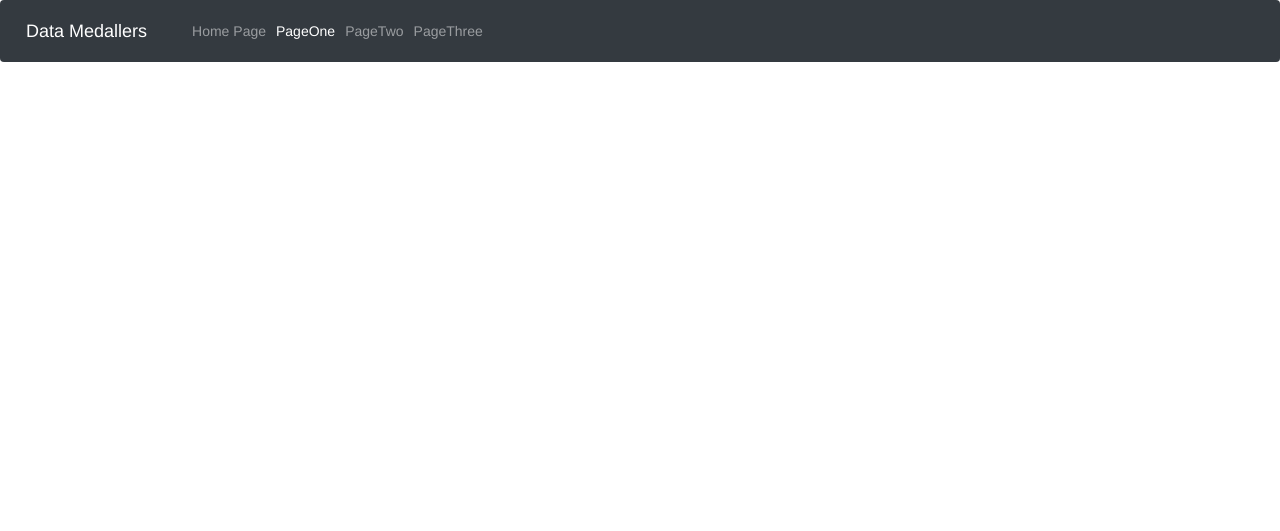
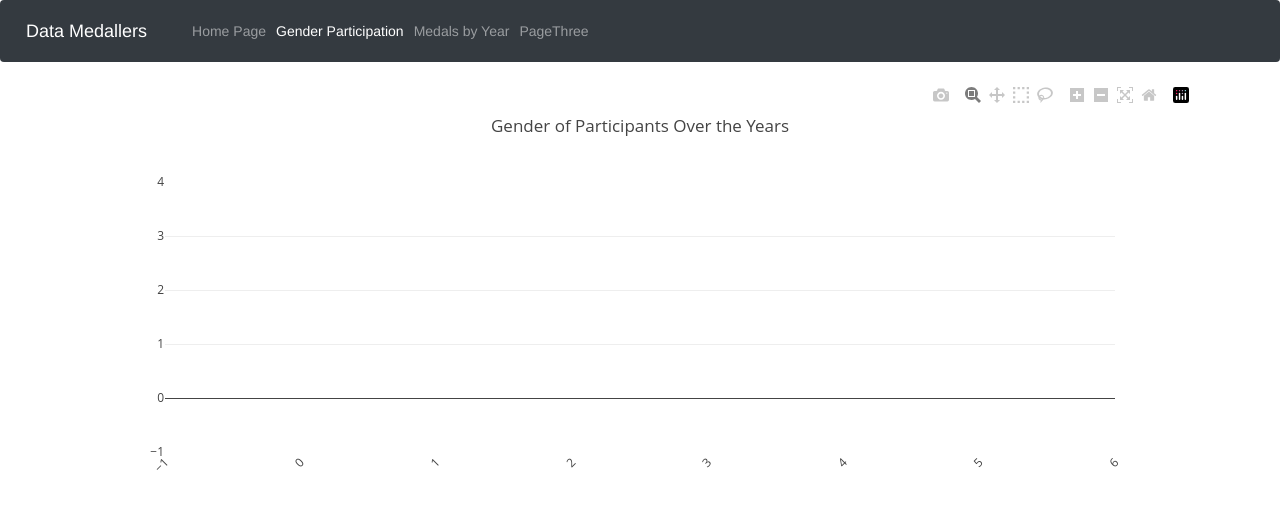
Before and after one commit to Calum-Knight/Project3-OlympicData, a Flask app: page /gender in a window 1280 px wide. Shown: the top 531 px of the page. Run offline with Flask 2, Linux system fonts and the light colour scheme; data that the repository does not hold is empty; some libraries are stand-ins or nearby versions.

Commit message:
Medals by Year page, JS, and app.py files updated

```diff
--- a/app.py
+++ b/app.py
@@ -50,8 +50,8 @@ def pageone():
         "male": results_male,
         "female": results_female
     }
-    # return jsonify(data)
-    return render_template('HTML1.html')
+    return jsonify(data)
+    # return render_template('HTML1.html')
 
 
 
@@ -132,9 +132,13 @@ def years(year):
     silver_ = merge2_df["Silver_Medals"].to_list()
     bronze_ = merge2_df["Bronze_Medals"].to_list()
 
+    medal_lists = []
+    for x in range(len(noc)):
+        medal_dict = {"Country":noc[x], "Gold": gold_[x], "Silver": silver_[x], "Bronze": bronze_[x]}
+        medal_lists.append(medal_dict)
 
 
-    return jsonify(data, nocs,noc, gold_, silver_, bronze_)
+    return jsonify(data, nocs,noc, gold_, silver_, bronze_,medal_lists)
 
 
 
--- a/static/gender_years.js
+++ /dev/null
@@ -1,52 +0,0 @@
-
-d3.json('pageone').then(function (data) {
-
-
-    console.log(data);
-
-    let olympic_year_f = data["female"].map(function (year) {
-        return year.year;
-    });
-    console.log("Year:", olympic_year_f);
-
-    let olympic_year_m = data["male"].map(function (year) {
-        return year.year;
-    });
-    console.log("Year:", olympic_year_m);
-
-    let olympic_f = data["female"].map(function (data) {
-        return data.count;
-    });
-    console.log("Female:", olympic_f);
-
-    let olympic_m = data["male"].map(function (data) {
-        return data.count;
-    });
-    console.log("Male:", olympic_m);
-
-
-
-    trace1 = {
-        x: olympic_year_f,
-        y: olympic_f,
-        type: 'bar'
-    };
-    trace2 = {
-        x: olympic_year_m,
-        y: olympic_m,
-        type: 'bar'
-    };
-
-    layout = {
-
-        title: 'Gender of Participants Over the Years',
-        xaxis: {
-            tickangle: -45
-        },
-        barmode: 'group'
-
-    }
-    let data1 = [trace1, trace2];
-    Plotly.newPlot('plot', data1, layout)
-
-});
--- a/static/olympics.js
+++ b/static/olympics.js
@@ -67,7 +67,7 @@ d3.json('/pageone').then(function (data) {
 
     }
     let data1 = [trace1, trace2];
-    Plotly.newPlot('plot', data1, layout)
+    Plotly.newPlot('gender_plot', data1, layout)
 
     // function selectmale(person) {
     //     return person.sex == 'M';
@@ -81,6 +81,8 @@ d3.json('/pageone').then(function (data) {
 });
 
 
+
+
 function buildYearChart(year) {
 
     console.log(year)
@@ -92,11 +94,43 @@ function buildYearChart(year) {
 
         // console.log(data[2]["Bronze_Medals"])
 
-        console.log(data)
-        x_noc = data[2]
-        y_gold = data[3]
-        y_silver = data[4]
-        y_bronze = data[5]
+        // console.log(data)
+
+        function compare(a, b) {
+            if (a.Gold > b.Gold) {
+                return -1;
+            }
+            if (a.Gold < b.Gold) {
+                return 1;
+            }
+            return 0;
+        }
+
+        data[6].sort(compare);
+        console.log(data[6])
+
+        let x_noc = data[6].map(function (list) {
+            return list.Country;
+        });
+
+        let y_gold = data[6].map(function (list) {
+            return list.Gold;
+        });
+
+        let y_silver = data[6].map(function (list) {
+            return list.Silver;
+        });
+        let y_bronze = data[6].map(function (list) {
+            return list.Bronze;
+        });
+
+
+        // noc1 = data[6].map()
+
+        // x_noc = data[2]
+        // y_gold = data[3]
+        // y_silver = data[4]
+        // y_bronze = data[5]
 
         trace_gold = {
             x: x_noc,
@@ -131,14 +165,101 @@ function buildYearChart(year) {
         trace_year = [trace_gold, trace_silver, trace_bronze]
 
         Plotly.newPlot('year_plot', trace_year, year_layout)
-    })
 
 
 
-};
+        var result = "<table border=1><thead><tr><th>Country</th><th>Gold</th><th>Silver</th><th>Bronze</th></tr></thead>";
+        for (var i = 0; i < data[3].length; i++) {
+            result += "<tr>";
+            for (var j = 2; j < 6; j++) {
+                result += "<td>" + data[j][i] + "</td>";
+            }
+            result += "</tr>";
+        }
+        result += "</table>";
+        console.log(result)
+
+
+
+        function buildYearTable(year) {
+            function createheader() {
+
+                var table = document.getElementById("table");
+                table.deleteTHead();
+                var header = table.createTHead(table);
+                var row = header.insertRow(0);
+
+                var head = ["Country", "Gold", "Silver", "Bronze", "Total"];
+                for (let i = 0; i < head.length; i++) {
+                    let cell = document.createElement("td");
+                    cell.innerText = head[i];
+                    row.append(cell);
+                }
+            }
+
+            function populatebody() {
+                var table = document.getElementById("table");
+                var tbody = table.createTBody(table);
+                // let table_data = data[6]
+                for (let i = 0; i < data[6].length; i++) {
+
+                    var row = tbody.insertRow(0);
+                    row.innerHTML = `
+                  <td id = 'coloth'>${data[6][i].Country}</td>
+                  <td id = 'col1'>${data[6][i].Gold}</td>
+                  <td id = 'col2'>${data[6][i].Silver}</td>
+                  <td id = 'col3'>${data[6][i].Bronze}</td>
+                  <td id = 'coloth'>${data[6][i].Gold + data[6][i].Silver + data[6][i].Bronze}</td>
+                  `;
+                }
+            }
+            function sortTable() {
+                var table, rows, switching, i, x, y, shouldSwitch;
+                table = document.getElementById("table");
+                switching = true;
+                /* Make a loop that will continue until
+                no switching has been done: */
+                while (switching) {
+                    // Start by saying: no switching is done:
+                    switching = false;
+                    rows = table.rows;
+                    /* Loop through all table rows (except the
+                    first, which contains table headers): */
+                    for (i = 1; i < (rows.length - 1); i++) {
+                        // Start by saying there should be no switching:
+                        shouldSwitch = false;
+                        /* Get the two elements you want to compare,
+                        one from current row and one from the next: */
+                        x = rows[i].getElementsByTagName("TD")[1];
+                        y = rows[i + 1].getElementsByTagName("TD")[1];
+                        // Check if the two rows should switch place:
+                        if (x.innerHTML < y.innerHTML) {
+                            // If so, mark as a switch and break the loop:
+                            shouldSwitch = true;
+                            break;
+                        }
+                        // .toLowerCase()
+                    }
+                    if (shouldSwitch) {
+                        /* If a switch has been marked, make the switch
+                        and mark that a switch has been done: */
+                        rows[i].parentNode.insertBefore(rows[i + 1], rows[i]);
+                        switching = true;
+                    }
+                }
+            }
+
+            createheader();
+            populatebody();
+            sortTable();
+        }
+        buildYearTable(year)
+    });
+}
 
 function optionYearChanged(newYear) {
     buildYearChart(newYear);
 }
 
 buildYearChart(1924)
+buildYearTable(1924)
--- a/templates/HTML1.html
+++ b/templates/HTML1.html
@@ -13,7 +13,7 @@
   <title>Data Medallers</title>
   <script src="https://d3js.org/d3.v5.min.js"></script>
   <script src="https://cdn.plot.ly/plotly-latest.min.js"></script>
-  <script src="{{ url_for('static', filename='gender_years.js') }}"></script>
+  <script src="{{ url_for('static', filename='olympics.js') }}"></script>
 
 
 </head>
@@ -22,7 +22,7 @@
 
   <!-- Nav Bar -->
   <nav class="navbar sticky-top navbar-expand-lg navbar navbar-dark bg-dark">
-    <a class="navbar-brand" href="">Data Medallers</a>
+    <a class="navbar-brand" href="/">Data Medallers</a>
     <button class="navbar-toggler" type="button" data-toggle="collapse" data-target="#navbarNav"
       aria-controls="navbarNav" aria-expanded="false" aria-label="Toggle navigation">
       <span class="navbar-toggler-icon"></span>
@@ -33,10 +33,10 @@
           <a class="nav-link" href="/">Home Page<span class="sr-only">(current)</span></a>
         </li>
         <li class="nav-item active">
-          <a class="nav-link" href="/gender">PageOne</a>
+          <a class="nav-link" href="/gender">Gender Participation</a>
         </li>
         <li class="nav-item">
-          <a class="nav-link" href="/year">PageTwo</a>
+          <a class="nav-link" href="/year">Medals by Year</a>
         </li>
         <li class="nav-item">
           <a class="nav-link" href="/map">PageThree</a>
@@ -52,7 +52,7 @@
 
       <div class="col-md-12">
 
-        <div id="plot">
+        <div id="gender_plot">
 
         </div>
 
```
Also changed, not shown: static/interactive_graphs.js (deleted, +0 -10 lines), templates/HTML2.html (+35 -3 lines), templates/HTML3.html (+4 -4 lines), templates/index.html (+29 -7 lines), static/Olympics.png (added).
